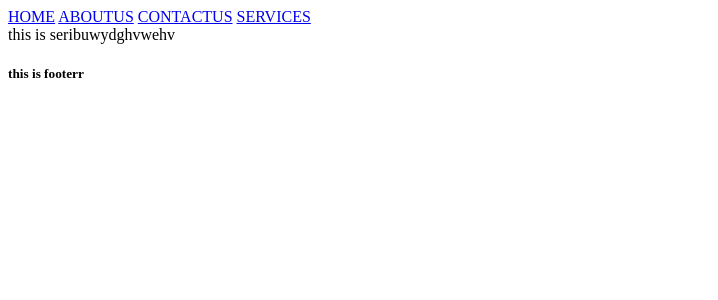
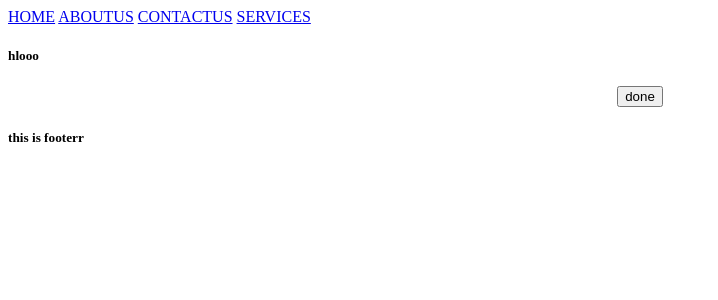
Before and after one commit to lamber2760/flask_project, a Flask app: template templates/services.html in a window 1280 px wide. Shown: the top 300 px of the page, without its empty margins (0-718 px from the left). Run offline with Flask 3, Linux system fonts and the light colour scheme; the template is opened without the code that fills it, so the values that code supplies are empty.

Commit message:
flask2nd

```diff
--- a/main.py
+++ b/main.py
@@ -1,10 +1,30 @@
 from flask import Flask
-from flask import render_template,request
+from flask import render_template,request,redirect
+
+
+
+
+from flask_sqlalchemy import SQLAlchemy
 
 
 
 
 app=Flask(__name__)
+
+app.config["SQLALCHEMY_DATABASE_URI"] = "sqlite:///myfirstdb.db"
+db=SQLAlchemy(app)
+
+class contactUs(db.Model):
+
+    id = db.Column(db.Integer, primary_key=True,autoincrement=True)
+    Title = db.Column(db.String(120))
+    Message = db.Column(db.Text)
+
+with app.app_context():
+    db.create_all()
+
+
+
 
 @app.route("/")
 def homepage():
@@ -18,16 +38,21 @@ def aboutus():
 def contactus():
     return render_template("contactus.html")
 
-@app.route("/sevices")
+@app.route("/services")
 def services():
     return render_template("services.html")
 
 @app.route("/savethisdata",methods =["post"])
 def savethisdata():
-    if request.method =="POST":
-        mytitile=request.form.get("title")
+    if request.method  =="POST":
+        mytitle=request.form.get("title")
         message=request.form.get("msg")
-        print(mytitile,message)
+
+        data = contactUs(Title=mytitle,Message=message)
+        db.session.add(data)
+        db.session.commit()
+        return redirect("/contactus")
+
     return"this is datt savee................"
 
 if __name__ =="__main__":
--- a/templates/services.html
+++ b/templates/services.html
@@ -1,3 +1,22 @@
 {% extends "navbar.html" %}
 
-{% block we %}this is seribuwydghvwehv{% endblock we %}
+{% block we %}
+<div>
+    <div class="row">
+        <div class="col-sm-6 mb-3 mb-sm-0">
+          <div class="card">
+            <div class="card-body">
+              <h5 class="card-title">hlooo</h5>
+            </div>
+          </div>
+        </div>
+       <div style="text-align: center;">
+        <form>
+            <button type="submit">done</button>
+        </form>
+       </div>
+</div>
+
+
+
+{% endblock we %}
```
Also changed, not shown: instance/myfirstdb.db (added).
